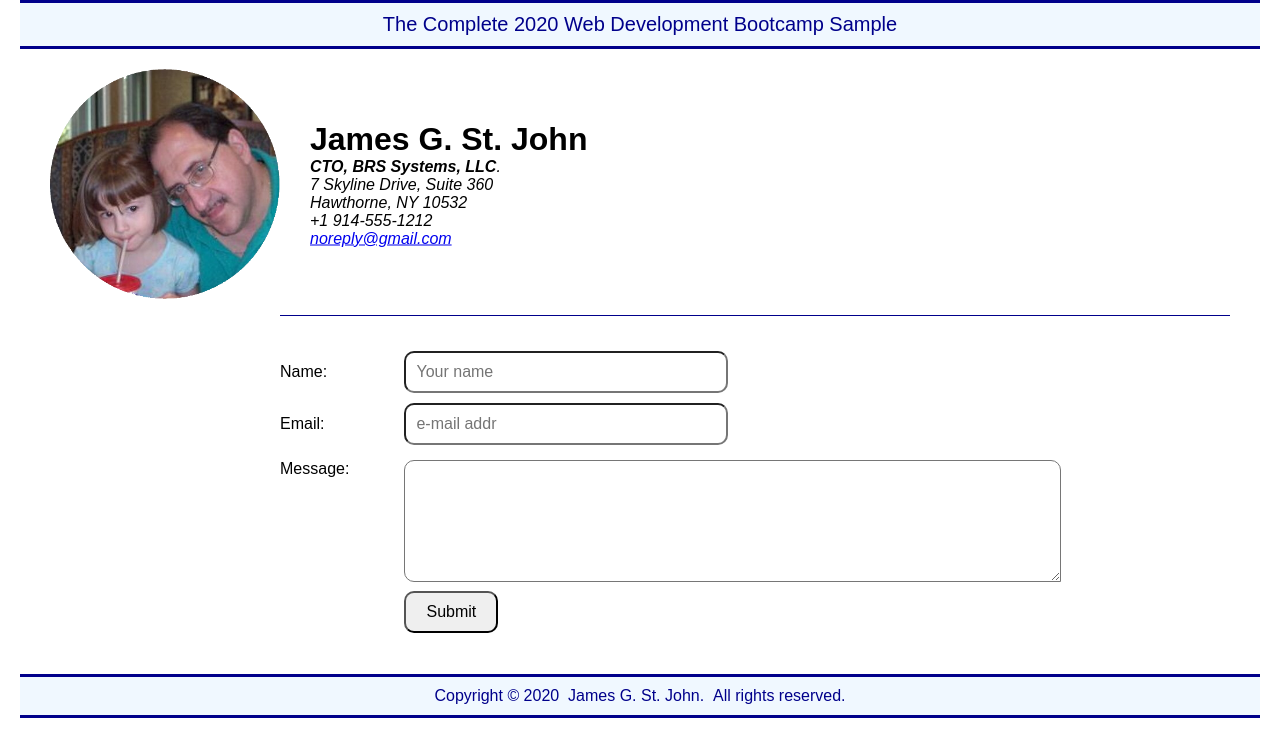
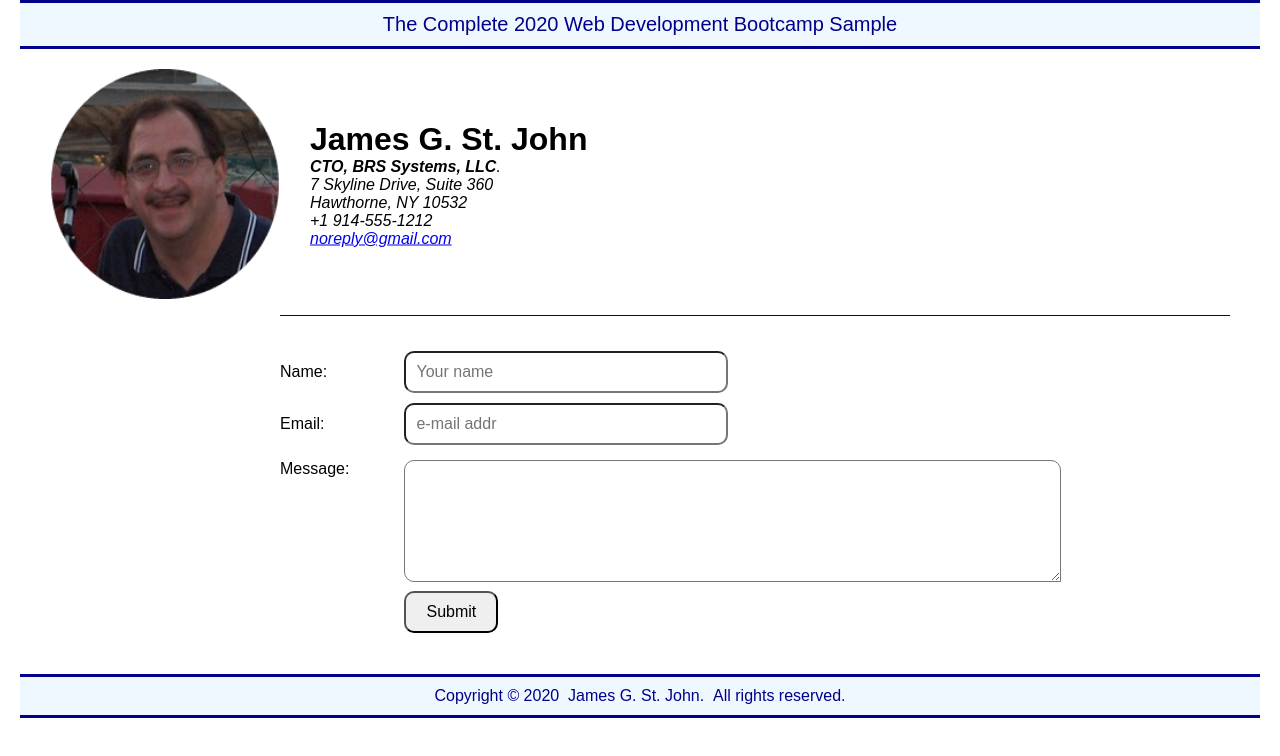
Before and after one commit to jimstjohn/cv, a plain HTML site: page contact.html in a window 1280 px wide. Drawn offline with Linux system fonts and the light colour scheme.

```diff
--- a/contact.html
+++ b/contact.html
@@ -19,7 +19,7 @@
     <div class="main">
 
       <div class="contact-photo">
-        <img src="images/jim_circle.png" alt="Jim&apos;s profile photo" class="contact-image" />
+        <img src="images/jim_circle1.png" alt="Jim&apos;s profile photo" class="contact-image" />
       </div>
 
       <div class="contact-details">
```
